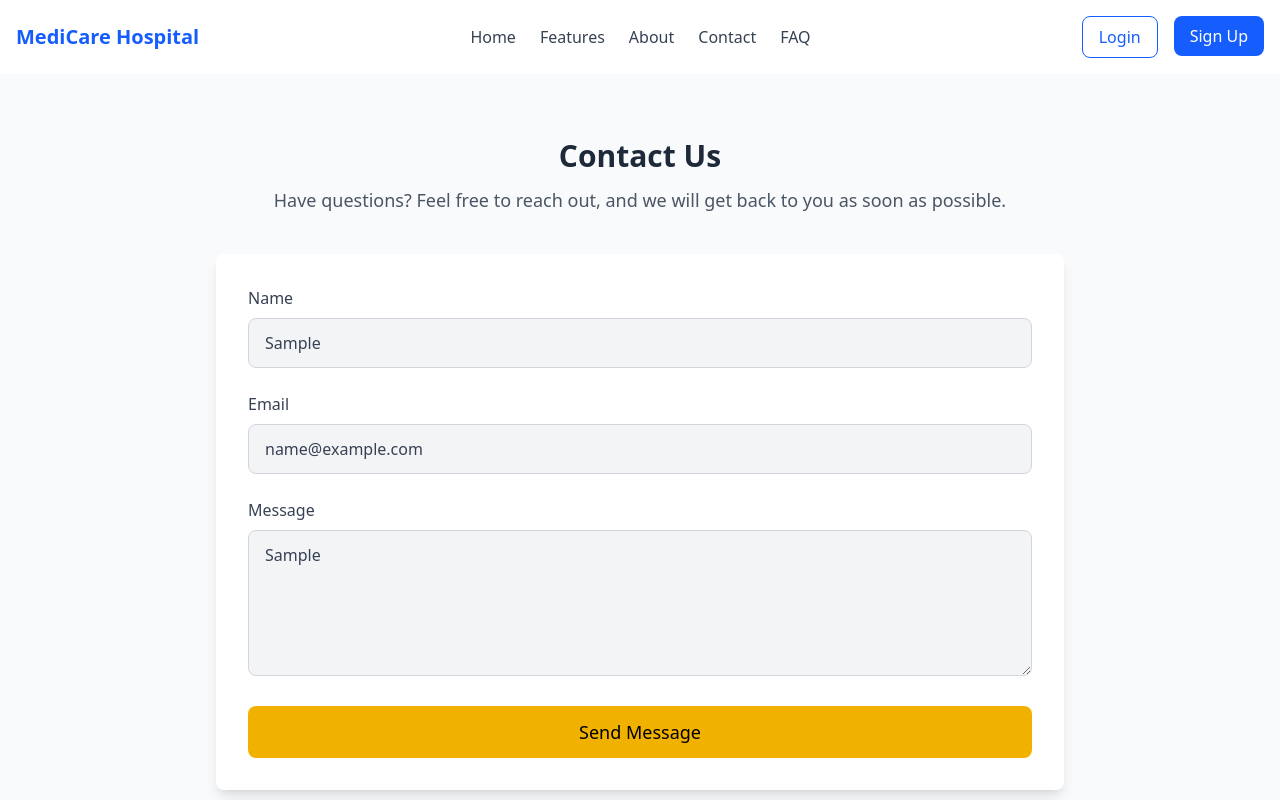
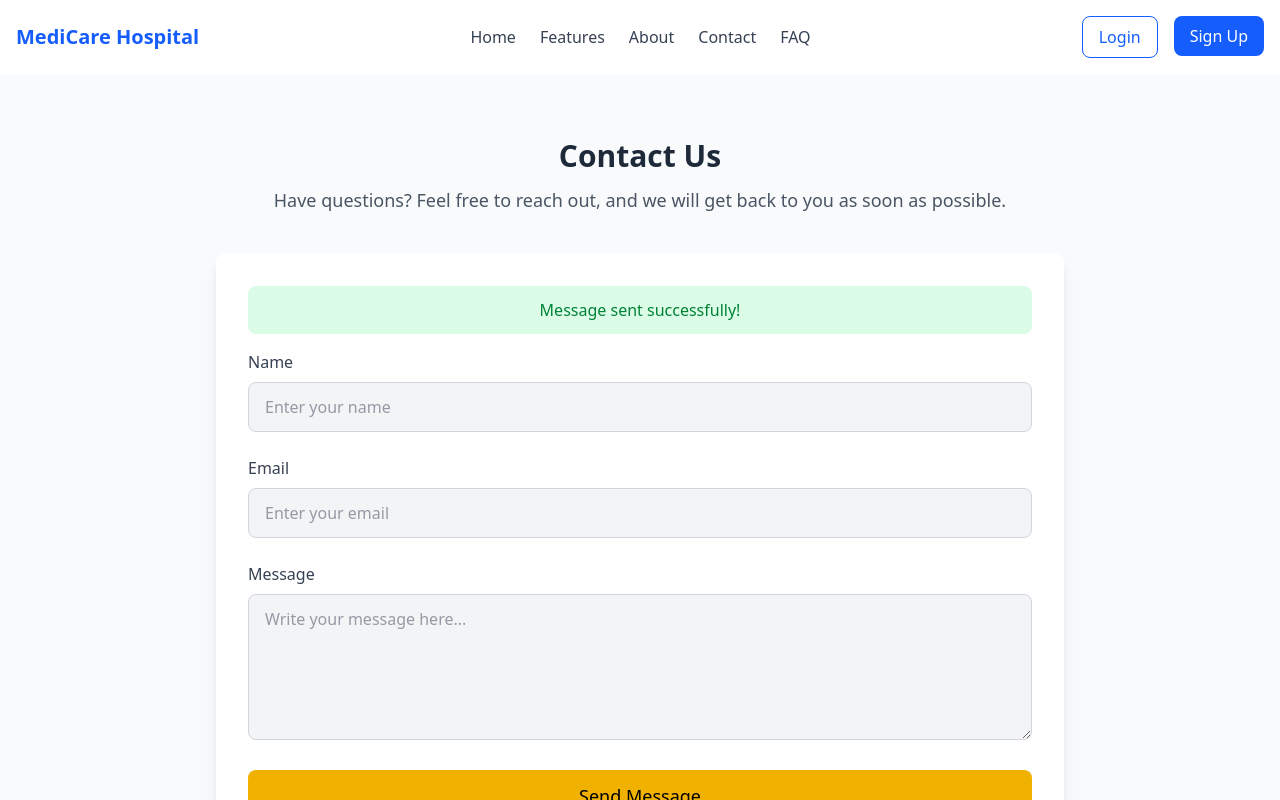
Before and after one commit to elikimz/HospitalManagement_Frontend, a React (Vite) app: page /contact in a window 1280 px wide. Both pictures are taken after typing "Sample", "name@example.com", "Sample" into the empty fields and a click on the button "Send Message". Shown: the top 800 px of the page. Built offline with nearby package versions, Linux system fonts and the light colour scheme.

Commit message:
first commit

```diff
--- a/src/features/appointments/appontmentAPI.tsx
+++ b/src/features/appointments/appontmentAPI.tsx
@@ -5,7 +5,7 @@ import { createApi, fetchBaseQuery } from '@reduxjs/toolkit/query/react';
 export const appointmentAPI = createApi({
   reducerPath: 'appointmentAPI',
   baseQuery: fetchBaseQuery({
-    baseUrl: 'https://hospitalapi-aafufvbddvfpfzaq.southafricanorth-01.azurewebsites.net/',
+    baseUrl: 'https://hospital-api-1-pqd3.onrender.com/',
     prepareHeaders: (headers) => {
       const token = localStorage.getItem('token');
       if (token) {
--- a/src/features/auth/login/loginAPI.tsx
+++ b/src/features/auth/login/loginAPI.tsx
@@ -117,7 +117,7 @@ import { createApi, fetchBaseQuery } from "@reduxjs/toolkit/query/react";
 
 export const loginAPI = createApi({
   reducerPath: "loginAPI",
-  baseQuery: fetchBaseQuery({ baseUrl: "https://hospitalapi-aafufvbddvfpfzaq.southafricanorth-01.azurewebsites.net/" }),
+  baseQuery: fetchBaseQuery({ baseUrl: "https://hospital-api-1-pqd3.onrender.com/" }),
   endpoints: (builder) => ({
     loginUser: builder.mutation({
       query: (credentials) => ({
--- a/src/features/auth/register/registerAPI.tsx
+++ b/src/features/auth/register/registerAPI.tsx
@@ -2,7 +2,7 @@ import { createApi, fetchBaseQuery } from '@reduxjs/toolkit/query/react';
 
 export const registerAPI = createApi({
   reducerPath: 'registerAPI',
-  baseQuery: fetchBaseQuery({ baseUrl: 'https://hospitalapi-aafufvbddvfpfzaq.southafricanorth-01.azurewebsites.net/' }),
+  baseQuery: fetchBaseQuery({ baseUrl: 'https://hospital-api-1-pqd3.onrender.com/' }),
   endpoints: (builder) => ({
     registerUser: builder.mutation({
       query: (newUser) => ({
--- a/src/features/patients/patientsAPI.tsx
+++ b/src/features/patients/patientsAPI.tsx
@@ -7,7 +7,7 @@ import { createApi, fetchBaseQuery } from '@reduxjs/toolkit/query/react';
 export const PatientsAPI = createApi({
   reducerPath: 'patientsAPI',
   baseQuery: fetchBaseQuery({
-    baseUrl: 'https://hospitalapi-aafufvbddvfpfzaq.southafricanorth-01.azurewebsites.net/',
+    baseUrl: 'https://hospital-api-1-pqd3.onrender.com/',
     prepareHeaders: (headers) => {
       const token = localStorage.getItem('token');
       console.log('API Token:', token);
--- a/src/features/phamacy/phamacyAPI.tsx
+++ b/src/features/phamacy/phamacyAPI.tsx
@@ -3,7 +3,7 @@ import { createApi, fetchBaseQuery } from '@reduxjs/toolkit/query/react';
 export const PharmacyAPI = createApi({
   reducerPath: 'pharmacyAPI',
   baseQuery: fetchBaseQuery({
-    baseUrl: 'https://hospitalapi-aafufvbddvfpfzaq.southafricanorth-01.azurewebsites.net/',
+    baseUrl: 'https://hospital-api-1-pqd3.onrender.com/',
     prepareHeaders: (headers) => {
       const token = localStorage.getItem('token');
       if (token) {
--- a/src/features/prescriptions/prescriptionsAPI.tsx
+++ b/src/features/prescriptions/prescriptionsAPI.tsx
@@ -58,7 +58,7 @@ import { createApi, fetchBaseQuery } from '@reduxjs/toolkit/query/react';
 export const PrescriptionAPI = createApi({
   reducerPath: 'prescriptionAPI',
   baseQuery: fetchBaseQuery({
-    baseUrl: 'https://hospitalapi-aafufvbddvfpfzaq.southafricanorth-01.azurewebsites.net/',
+    baseUrl: 'https://hospital-api-1-pqd3.onrender.com/',
     prepareHeaders: (headers) => {
       const token = localStorage.getItem('token');
       console.log('API Token:', token);
--- a/src/features/reports/reportsAPI.tsx
+++ b/src/features/reports/reportsAPI.tsx
@@ -6,7 +6,7 @@ import { createApi, fetchBaseQuery } from '@reduxjs/toolkit/query/react';
 export const ReportsAPI = createApi({
   reducerPath: 'reportsAPI',
   baseQuery: fetchBaseQuery({
-    baseUrl: 'https://hospitalapi-aafufvbddvfpfzaq.southafricanorth-01.azurewebsites.net/',
+    baseUrl: 'https://hospital-api-1-pqd3.onrender.com/',
     prepareHeaders: (headers) => {
       const token = localStorage.getItem('token');
       if (token) {
--- a/src/features/staff/staffAPI.tsx
+++ b/src/features/staff/staffAPI.tsx
@@ -59,7 +59,7 @@ import { createApi, fetchBaseQuery } from '@reduxjs/toolkit/query/react';
 export const StaffAPI = createApi({
   reducerPath: 'staffAPI',
   baseQuery: fetchBaseQuery({
-    baseUrl: 'https://hospitalapi-aafufvbddvfpfzaq.southafricanorth-01.azurewebsites.net/',
+    baseUrl: 'https://hospital-api-1-pqd3.onrender.com/',
     prepareHeaders: (headers) => {
       const token = localStorage.getItem('token');
       console.log('API Token:', token);
--- a/src/pages/contact.tsx
+++ b/src/pages/contact.tsx
@@ -15,6 +15,7 @@ const Contact = () => {
     email: "",
     message: "",
   });
+  const [successMessage, setSuccessMessage] = useState<string>("");
 
   const handleInputChange = (
     e: ChangeEvent<HTMLInputElement | HTMLTextAreaElement>
@@ -24,7 +25,9 @@ const Contact = () => {
 
   const handleSubmit = (e: FormEvent) => {
     e.preventDefault();
-    console.log("Form submitted", formData);
+    setSuccessMessage("Message sent successfully!");
+    setFormData({ name: "", email: "", message: "" });
+    setTimeout(() => setSuccessMessage(""), 3000); // Hide after 3 seconds
   };
 
   return (
@@ -54,6 +57,17 @@ const Contact = () => {
             transition={{ duration: 0.6, delay: 0.2 }}
             className="mt-10 bg-white dark:bg-gray-800 shadow-lg rounded-lg p-8"
           >
+            {successMessage && (
+              <motion.div
+                initial={{ opacity: 0 }}
+                animate={{ opacity: 1 }}
+                transition={{ duration: 0.5 }}
+                className="mb-4 p-3 text-green-700 bg-green-100 rounded-lg text-center"
+              >
+                {successMessage}
+              </motion.div>
+            )}
+
             <form onSubmit={handleSubmit} className="space-y-6">
               <div>
                 <label className="block text-gray-700 dark:text-gray-300 font-medium">
--- a/src/patientFeatures/paymentsAPI.tsx
+++ b/src/patientFeatures/paymentsAPI.tsx
@@ -3,7 +3,7 @@ import { createApi, fetchBaseQuery } from '@reduxjs/toolkit/query/react';
 export const PaymentAPI = createApi({
   reducerPath: 'paymentAPI',
   baseQuery: fetchBaseQuery({
-    baseUrl: 'https://hospitalapi-aafufvbddvfpfzaq.southafricanorth-01.azurewebsites.net/',
+    baseUrl: 'https://hospital-api-1-pqd3.onrender.com/',
     prepareHeaders: (headers) => {
       const token = localStorage.getItem('token');
       if (token) {
```
